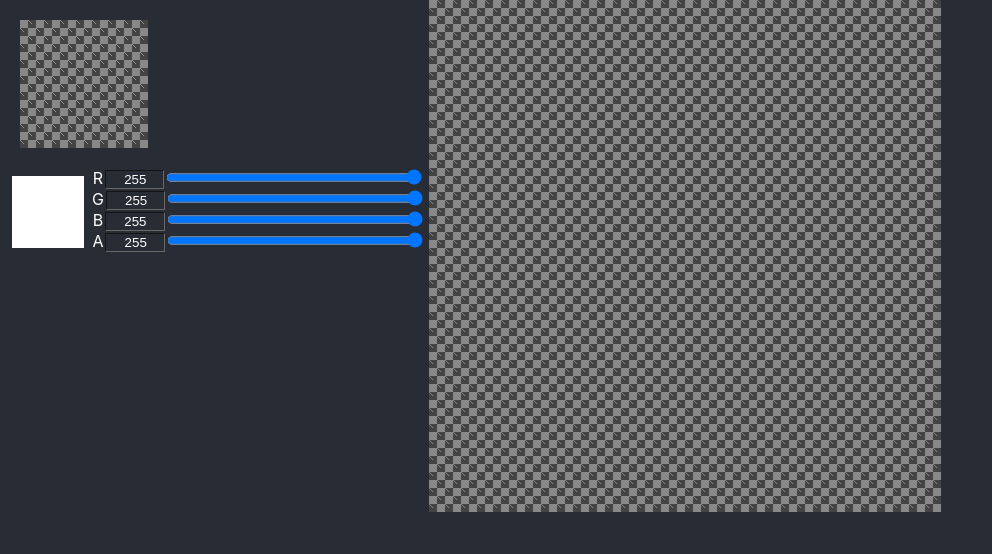
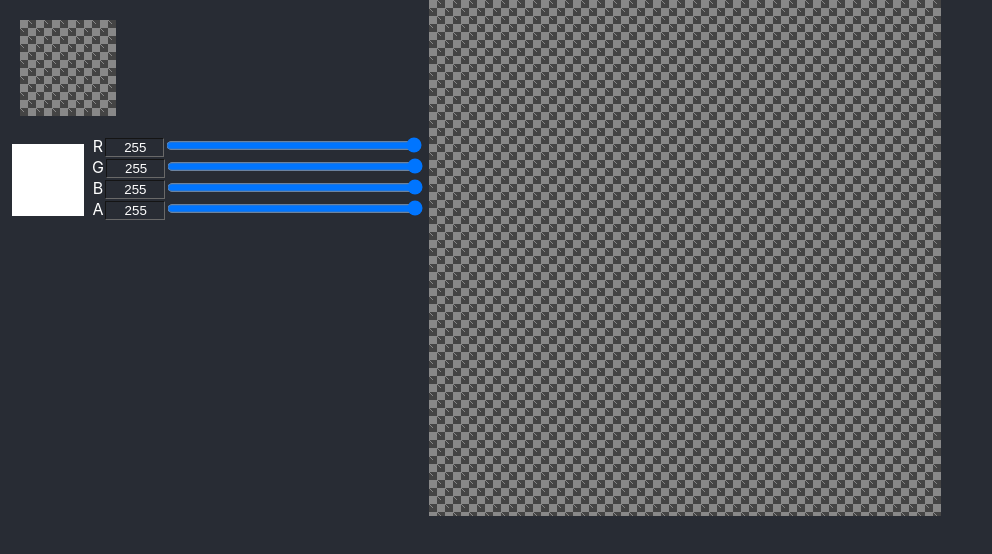
Before and after one commit to Talos208/pixerean, a React (Create React App) app: page / in a window 1280 px wide. Shown: the top 554 px of the page, without its empty margins (0-992 px from the left). Built offline with nearby package versions, Linux system fonts and the light colour scheme.

Commit message:
Try faster entire view

```diff
--- a/src/App.tsx
+++ b/src/App.tsx
@@ -60,19 +60,34 @@ const Matrix = ({width, height, dots, setDots, drawing, setDrawing, penColor, se
     }
   }
 
-  let mat: any[] = []
-  for (let y = 0; y < height; y++) {
-    let row: any[] = []
-    for (let x = 0; x < width; x++) {
-      let ix = (y * width + x) * 4;
-      // @ts-ignore
-      row.push((<Dot x={x} y={y} dots={dots.slice(ix)}/>))
+  const canvasRef = useRef(null);
+
+  const getContext = (): CanvasRenderingContext2D => {
+    const canvas: any = canvasRef.current;
+
+    return canvas.getContext('2d');
+  };
+
+  const zoom = 16
+
+  React.useEffect(() => {
+    let tmp = new OffscreenCanvas(width, height)
+    let ctx0 = tmp.getContext('2d')
+    if (ctx0 != null) {
+      let data = ctx0.createImageData(width, height)
+      data.data.set(dots)
+      ctx0.putImageData(data, 0, 0)
+
+      let ctx = getContext()
+      ctx.imageSmoothingEnabled = false
+
+      ctx.clearRect(0, 0, width * zoom, height * zoom)
+      ctx.drawImage(tmp, 0, 0, width, width, 0, 0, width * zoom, width * zoom)
     }
-    mat.push((<div style={{height: '16px'}}>{row}</div>))
-  }
+  }, [dots])
 
   return (
-    <div className={'Matrix'} ref={elemRef} style={{width: width * 16 + 'px'}}
+    <div className={'Matrix'} ref={elemRef} style={{width: width * zoom + 'px'}}
          onContextMenu={(event) => {
            event.stopPropagation()
            event.preventDefault()
@@ -146,7 +161,9 @@ const Matrix = ({width, height, dots, setDots, drawing, setDrawing, penColor, se
              }
          }}
     >
-      {mat}
+      {/*{mat}*/}
+      <canvas ref={canvasRef} width={width * zoom} height={width * zoom}>
+      </canvas>
     </div>
   )
 }
@@ -183,8 +200,8 @@ const EntireMap = ({width, height, dots}: IEnterMapProps) => {
     }
   }, [dots])
   return (
-    <div className={'EntireMap'} style={{width: width * 4 + 'px', height: height * 4 + 'px'}}>
-      <canvas className={'canvas'} ref={canvasRef} width={width * 4} height={height * 4}/>
+    <div className={'EntireMap'} style={{width: width * zoom + 'px', height: height * zoom + 'px'}}>
+      <canvas className={'canvas'} ref={canvasRef} width={width * zoom} height={height * zoom}/>
     </div>
   )
 }
```
